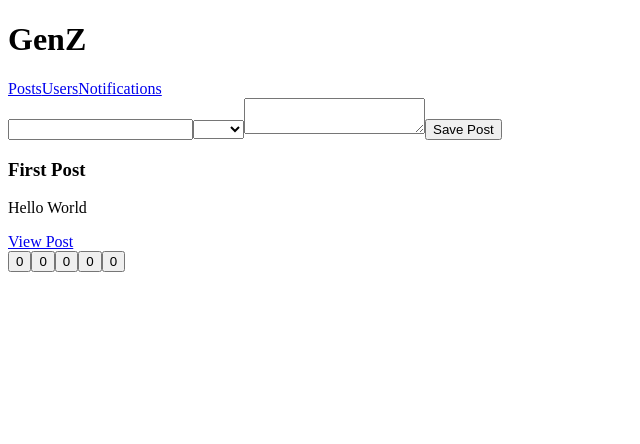
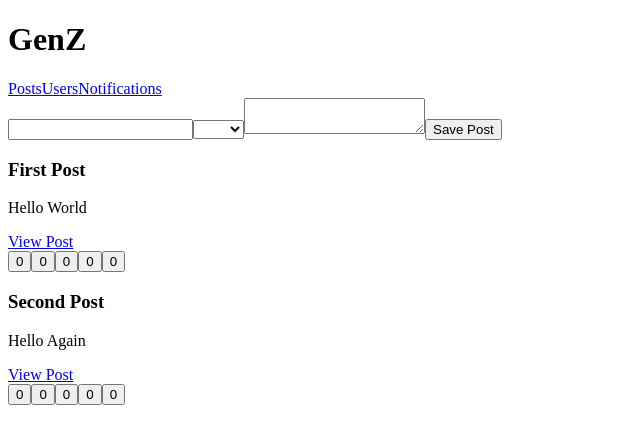
Before and after one commit to acciojob/social-media-SHAIKADIL522, a React app: page / in a window 1280 px wide. Shown: the top 444 px of the page, without its empty margins (0-640 px from the left). Built offline with nearby package versions, Linux system fonts and the light colour scheme.

Commit message:
fix: add second initial post and revert UsersList to anchor tags

```diff
--- a/src/components/UsersList.js
+++ b/src/components/UsersList.js
@@ -1,12 +1,11 @@
 import React from "react";
-import { Link } from "react-router-dom";
 
 const UsersList = ({ users }) => {
   return (
     <ul>
       {users.map(u => (
         <li key={u.id}>
-          <Link to={`/users/${u.id}`}>{u.name}</Link>
+          <a href={`/users/${u.id}`}>{u.name}</a>
         </li>
       ))}
     </ul>
--- a/src/data/initialData.js
+++ b/src/data/initialData.js
@@ -1,3 +1,4 @@
+// src/data/initialData.js
 export const usersData = [
   { id: "1", name: "Adil" },
   { id: "2", name: "John" },
@@ -11,5 +12,12 @@ export const initialPosts = [
     userId: "1",
     content: "Hello World",
     reactions: { like: 0, love: 0, wow: 0, haha: 0, noop: 0 }
+  },
+  {
+    id: "102",
+    title: "Second Post",
+    userId: "2",
+    content: "Hello Again",
+    reactions: { like: 0, love: 0, wow: 0, haha: 0, noop: 0 }
   }
 ];
```
